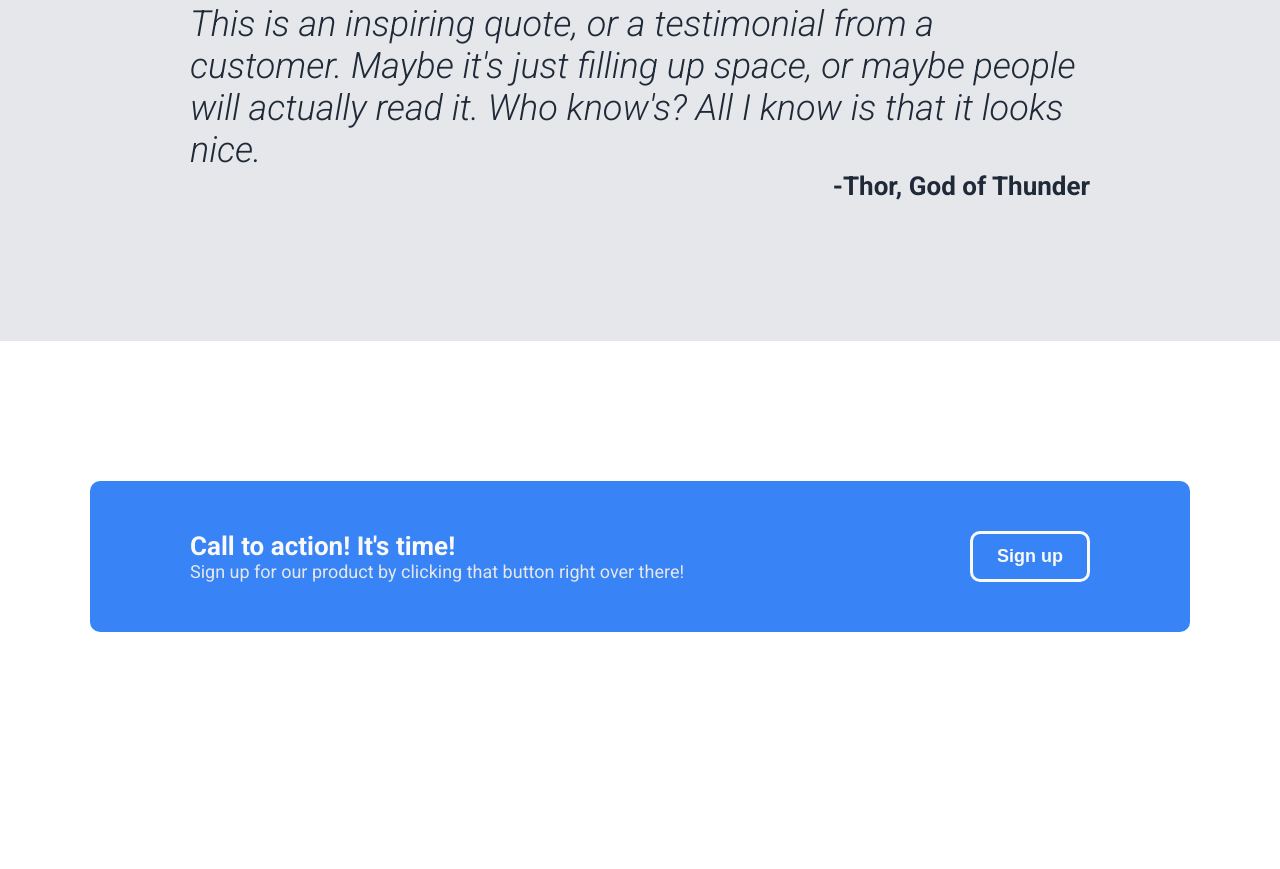
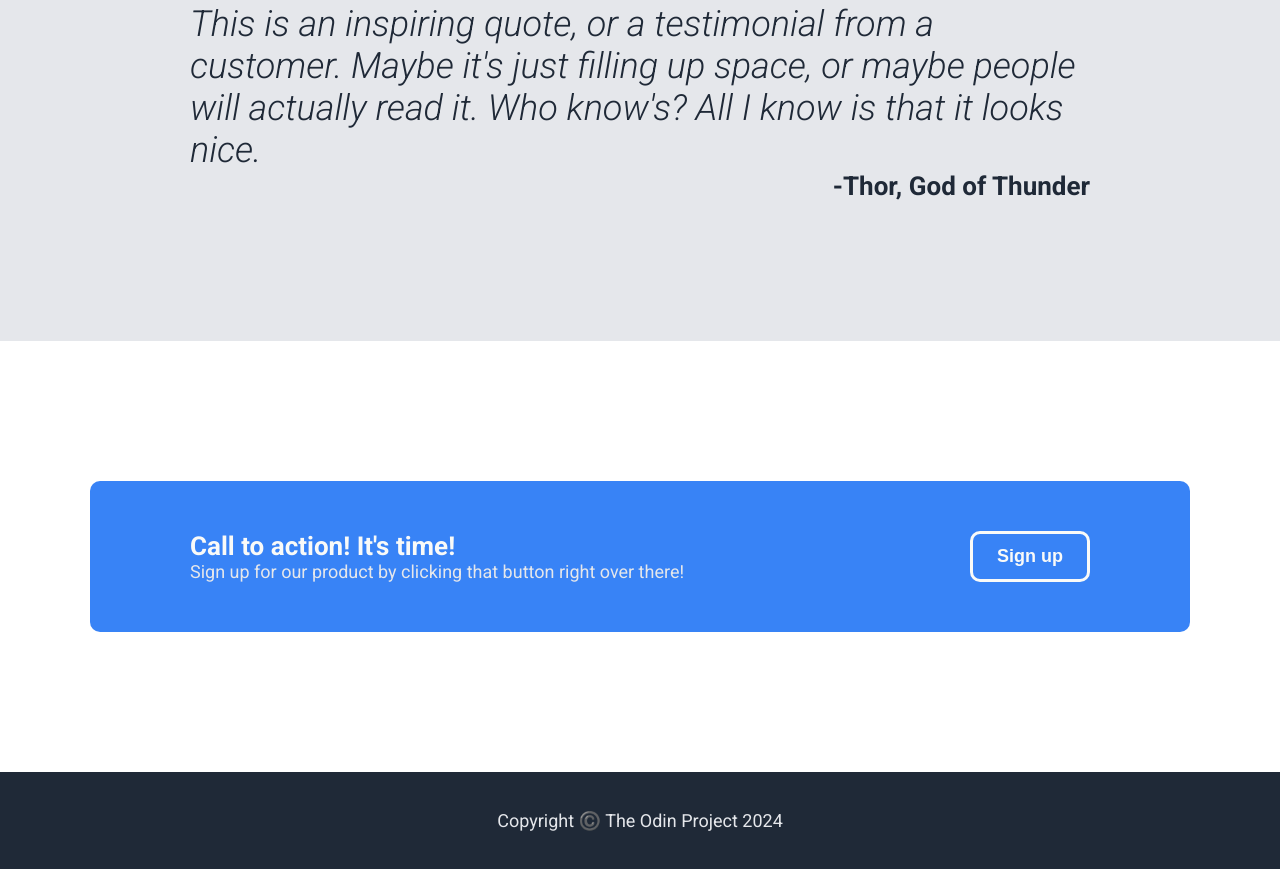
Before and after one commit to Donny0707/odin-landing-page, a plain HTML site: page index.html in a window 1280 px wide. Shown: the part 1466-2335 px from the top of the page. Before the commit the page ends 2238 px from the top, so only its background shows below. Drawn offline with Linux system fonts and the light colour scheme.

Commit message:
added footer

```diff
--- a/index.html
+++ b/index.html
@@ -91,5 +91,10 @@
       </div>
     </div>
   </section>
+
+  <!-- footer -->
+  <footer>
+    <p>Copyright ©️ The Odin Project 2024</p>
+  </footer>
 </body>
 </html>
--- a/styles.css
+++ b/styles.css
@@ -147,3 +147,9 @@ button.cta-secondary {
   border-radius: 10px;
   font-size: 18px;
 }
+
+footer {
+  background-color: #1F2937;
+  text-align: center;
+  padding: 20px 0;
+}
```
